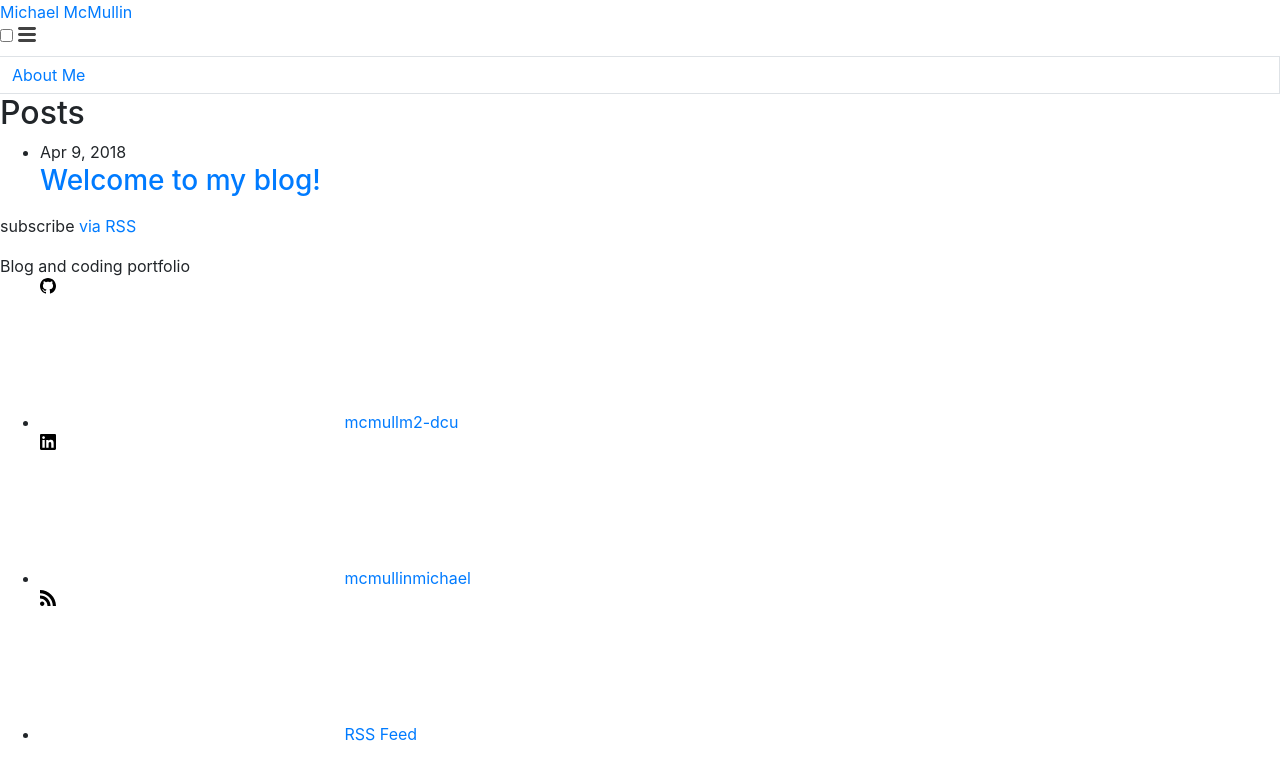
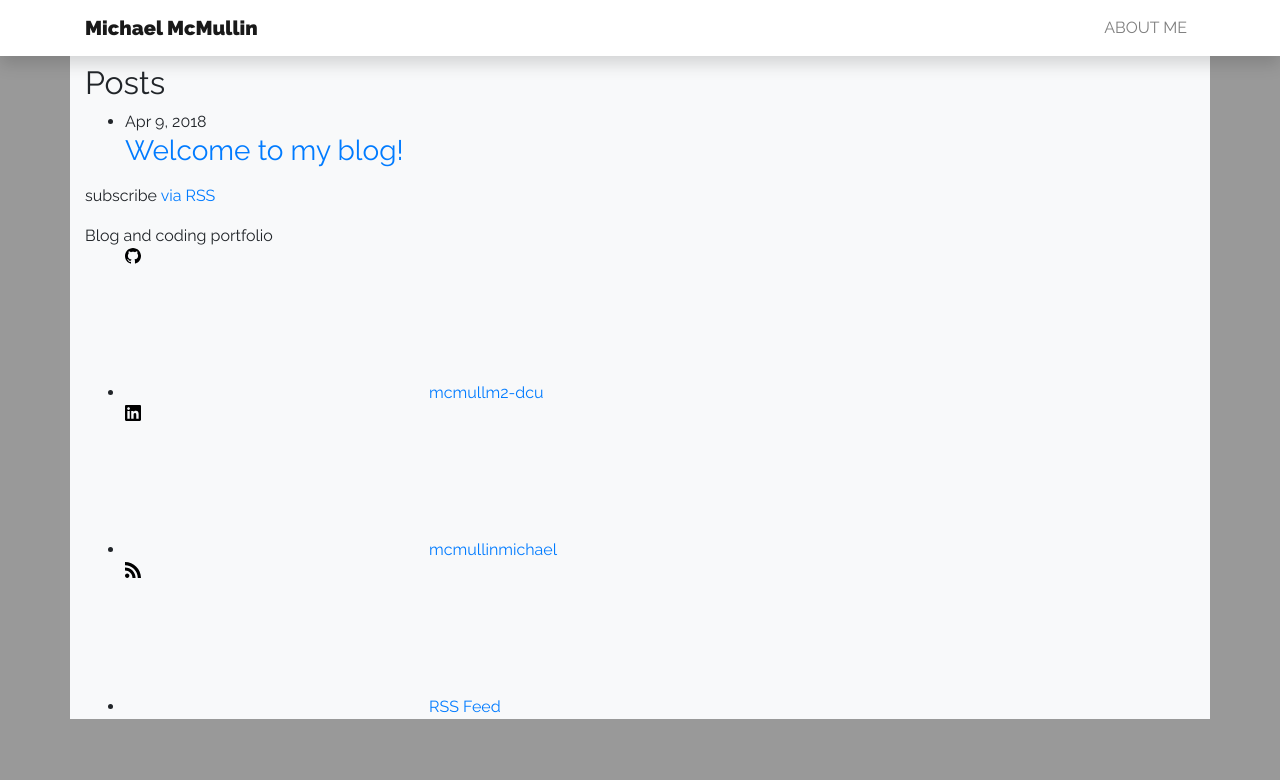
Before and after one commit to mcmullm2-dcu/mcmullm2-dcu.github.io, a Jekyll site: the page built from index.md, in a window 1280 px wide. Shown: the top 780 px of the page. Built offline with Jekyll 4.4.1, drawn with Linux system fonts in a browser that asks for light colours.

Commit message:
Styles main navigation area

```diff
--- a/_includes/footer.html
+++ b/_includes/footer.html
@@ -16,6 +16,5 @@
   </div>
 
   <script src="{{'/assets/js/jquery-slim.min.js' | prepend: site.baseurl}}"></script>
-  <script src="{{'/assets/js/popper.min.js' | prepend: site.baseurl}}"></script>
-  <script src="{{'/assets/js/bootstrap.min.js' | prepend: site.baseurl}}"></script>
+  <script src="{{'/assets/js/bootstrap.bundle.min.js' | prepend: site.baseurl}}"></script>
 </footer>
--- a/_includes/head.html
+++ b/_includes/head.html
@@ -1,8 +1,9 @@
 <head>
   <meta charset="utf-8">
   <meta http-equiv="X-UA-Compatible" content="IE=edge">
-  <meta name="viewport" content="width=device-width, initial-scale=1">
+  <meta name="viewport" content="width=device-width, initial-scale=1, shrink-to-fit=no">
   {%- seo -%}
+  <link href="https://fonts.googleapis.com/css?family=Raleway:400,900" rel="stylesheet">
   <link rel="stylesheet" href="{{ "/assets/css/main.css" | relative_url }}">
   {%- feed_meta -%}
   {%- if jekyll.environment == 'production' and site.google_analytics -%}
--- a/_includes/header.html
+++ b/_includes/header.html
@@ -1,32 +1,25 @@
-<header class="site-header" role="banner">
+<header>
+  <nav class="navbar fixed-top navbar-expand-lg navbar-light bg-white shadow">
+    <div class="container">
+     {%- assign default_paths = site.pages | map: "path" -%}
+     {%- assign page_paths = site.header_pages | default: default_paths -%}
+      <a class="navbar-brand" rel="author" href="{{ "/" | relative_url }}">{{ site.title | escape }}</a>
 
-  <div class="wrapper">
-    {%- assign default_paths = site.pages | map: "path" -%}
-    {%- assign page_paths = site.header_pages | default: default_paths -%}
-    <a class="site-title" rel="author" href="{{ "/" | relative_url }}">{{ site.title | escape }}</a>
+      <button class="navbar-toggler" type="button" data-toggle="collapse" data-target="#navbarMenu" aria-controls="navbarMenu"
+        aria-expanded="false" aria-label="Toggle navigation">
+        <span class="navbar-toggler-icon"></span>
+      </button>
 
-    {%- if page_paths -%}
-      <nav class="site-nav">
-        <input type="checkbox" id="nav-trigger" class="nav-trigger" />
-        <label for="nav-trigger">
-          <span class="menu-icon">
-            <svg viewBox="0 0 18 15" width="18px" height="15px">
-              <path fill="#424242" d="M18,1.484c0,0.82-0.665,1.484-1.484,1.484H1.484C0.665,2.969,0,2.304,0,1.484l0,0C0,0.665,0.665,0,1.484,0 h15.031C17.335,0,18,0.665,18,1.484L18,1.484z"/>
-              <path fill="#424242" d="M18,7.516C18,8.335,17.335,9,16.516,9H1.484C0.665,9,0,8.335,0,7.516l0,0c0-0.82,0.665-1.484,1.484-1.484 h15.031C17.335,6.031,18,6.696,18,7.516L18,7.516z"/>
-              <path fill="#424242" d="M18,13.516C18,14.335,17.335,15,16.516,15H1.484C0.665,15,0,14.335,0,13.516l0,0 c0-0.82,0.665-1.484,1.484-1.484h15.031C17.335,12.031,18,12.696,18,13.516L18,13.516z"/>
-            </svg>
-          </span>
-        </label>
-
-        <div class="trigger">
+      <div class="collapse navbar-collapse" id="navbarMenu">
+        <ul class="navbar-nav ml-auto">
           {%- for path in page_paths -%}
             {%- assign my_page = site.pages | where: "path", path | first -%}
             {%- if my_page.title -%}
-            <a class="page-link" href="{{ my_page.url | relative_url }}">{{ my_page.title | escape }}</a>
+              <li class="nav-item"><a class="nav-link" href="{{ my_page.url | relative_url }}">{{ my_page.title | escape }}</a></li>
             {%- endif -%}
           {% endfor -%}
-        </div>
-      </nav>
-    {%- endif -%}
-  </div>
+        </ul>
+      </div>
+    </div>
+  </nav>
 </header>
--- a/_layouts/default.html
+++ b/_layouts/default.html
@@ -4,9 +4,9 @@
   {%- include head.html -%}
 
   <body>
-
     {%- include header.html -%}
 
+    <div class="container bg-light pt-5 mt-3">
       <main class="page-content" aria-label="Content">
         <div class="wrapper">
           {{ content }}
@@ -14,7 +14,7 @@
       </main>
 
       {%- include footer.html -%}
-
+    </div>
   </body>
 
 </html>
--- /dev/null
+++ b/_sass/_theme.scss
@@ -0,0 +1,7 @@
+/* Theme customisations */
+.navbar-nav {
+    text-transform: uppercase;
+}
+.navbar-brand {
+    font-weight: 900;
+}
--- a/_sass/_variables.scss
+++ b/_sass/_variables.scss
@@ -1,3 +1,6 @@
 // TODO: Define custom variables here
 
-@import "bootstrap/_variables";
+$body-bg: #999;
+$font-family-sans-serif:      "Raleway", -apple-system, BlinkMacSystemFont, "Segoe UI", Roboto, "Helvetica Neue", Arial, sans-serif, "Apple Color Emoji", "Segoe UI Emoji", "Segoe UI Symbol" !default;
+
+// @import "bootstrap/_variables";
--- a/assets/css/main.scss
+++ b/assets/css/main.scss
@@ -6,3 +6,4 @@
 @import "bootstrap/functions";
 @import "variables";
 @import "bootstrap/bootstrap";
+@import "theme";
```
Lines whose indentation alone changed are shown as unchanged.
